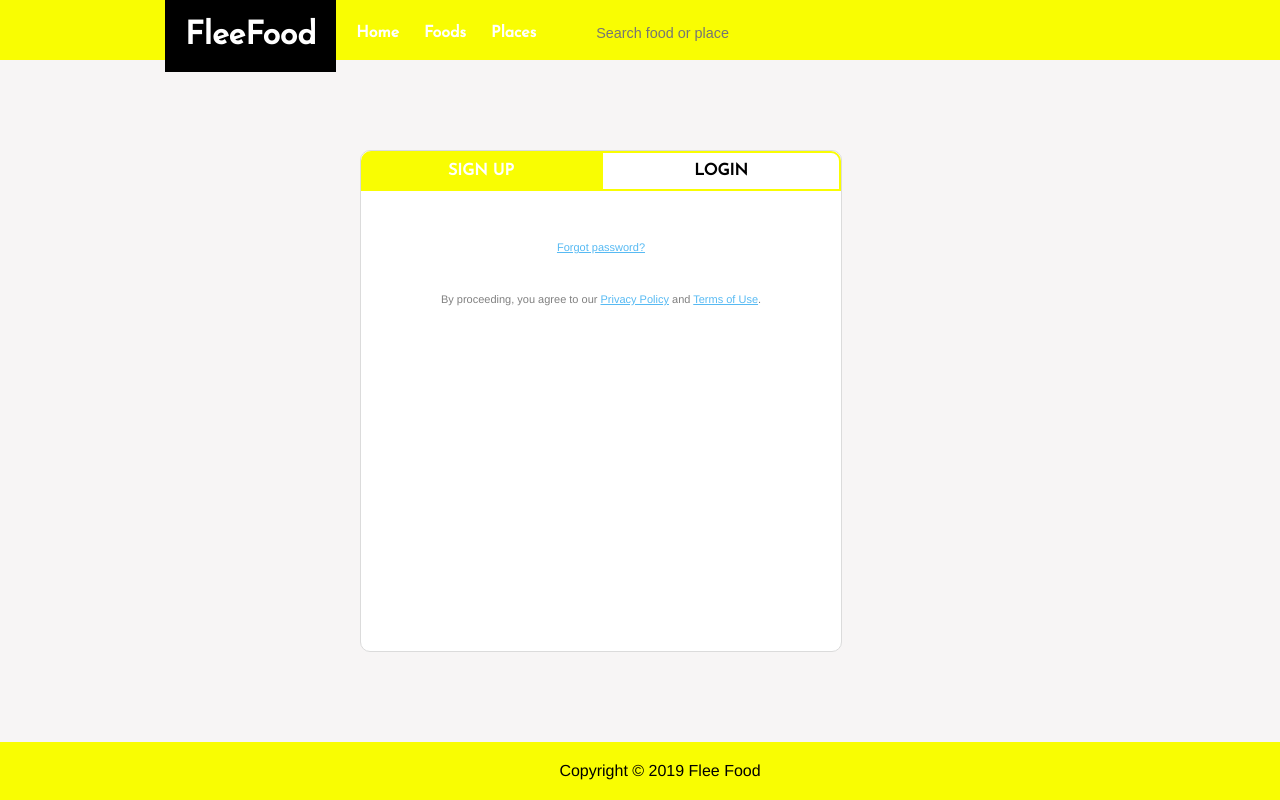
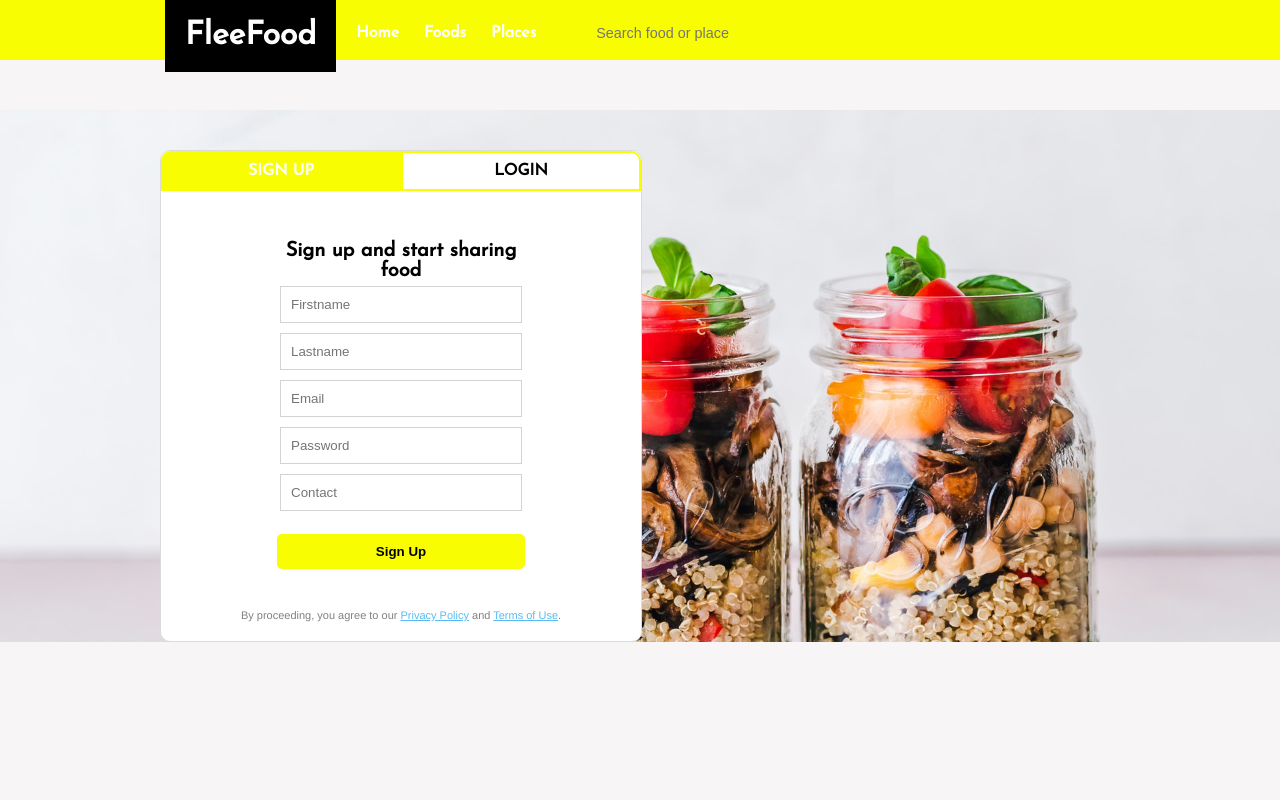
Before and after one commit to karlosdraco/FleeFood.v1, a PHP site: page /index.html in a window 1280 px wide. Run offline with PHP 8.4, Linux system fonts and the light colour scheme; grey boxes are pictures that could not be loaded.

Commit message:
Added log in and sign up functionality

```diff
--- a/app/app.js
+++ b/app/app.js
@@ -1,4 +1,4 @@
-var app = angular.module("fleefood_app",['ngRoute','ngCookies'])
+var app = angular.module("fleefood_app",['ngRoute']);
 
 app.config(['$routeProvider',function($routeProvider){
 
--- a/contents/css/footer.style.css
+++ b/contents/css/footer.style.css
@@ -1,7 +1,7 @@
 footer{
     background-color: #f9fd02;
     padding: 20px;
-    position: fixed;
+    position: relative;
     bottom: 0;
     width: 100%;
     text-align: center;
--- a/contents/css/landing-page.css
+++ b/contents/css/landing-page.css
@@ -3,11 +3,8 @@
     margin: 0 auto;
 }
 
-body{
-    height: 100%;
-    background-position: 50% 50%;
-    background-repeat: no-repeat;
-
+.img-banner img{
+   width: 100%;
 }
 .form-banner{
     position: absolute;
@@ -16,9 +13,9 @@ body{
     border:1px solid #dbdbdb;
     border-radius: 10px;
     width: 480px;
-    height: 500px;
+    /*height: 500px;*/
     text-align: center;
-    margin-left: 200px;
+    margin-bottom: 50px;
 }
 
 .toggle-btn{
@@ -46,6 +43,19 @@ body{
     width: 45%;
 }
 
+.signup .header{
+    font-family: 'Josefin Sans', sans-serif;
+    font-size: 20px;
+    font-weight: bold;
+}
+
+.signin .header{
+    font-family: 'Josefin Sans', sans-serif;
+    font-size: 20px;
+    font-weight: bold;
+    margin-bottom: 10px;
+}
+
 .toggle-btn:hover{
     cursor: pointer;
 }
@@ -66,10 +76,10 @@ body{
     color: #ffffff;
 }
 
-
 .signup form{
     width: 270px;
     margin: 0 auto;
+    padding-bottom: 20px;
 }
 
 .sign-up-input{
@@ -89,16 +99,12 @@ body{
     width: 92%;
 }
 
-
-.sign-in-out-footer{
-    margin-top: 40px;
-}
-
 .sign-in-out-footer p{
     font-size: 11px;
     font-family: helvetica;
     color: #818181;
     text-align: center;
+    margin: 20px;
 }
 
 .sign-in-out-footer a{
@@ -133,3 +139,7 @@ body{
     font-weight: bold;
     width: 92%;
 }
+
+#sign-in-btn, #sign-up-btn:hover{
+    cursor: pointer;
+}
--- a/controllers/landing-page-controller.js
+++ b/controllers/landing-page-controller.js
@@ -1,7 +1,10 @@
 app.controller('landing-page-controller', ['$scope','$http', function($scope, $http){
-    $scope.showSignUp;
-    $scope.showSignIn;
+    $scope.showSignUp = 1;
+    $scope.showSignIn = 0;
 
+    var toggleBtn = document.getElementsByClassName('toggle-btn');
+    var signupToggle = document.getElementById('sign-up-toggle');
+    var loginToggle = document.getElementById('login-in-toggle');
 
 
 }]);
--- a/controllers/login-controller.js
+++ b/controllers/login-controller.js
@@ -1,4 +1,4 @@
-app.controller("login-controller", ['$scope','$http','$window','$cookies', function($scope, $http, $window, $cookies){
+app.controller("login-controller", ['$scope','$http','$window',function($scope, $http, $window){
         $scope.user = {};
         $scope.showError = false;
 
--- /dev/null
+++ b/controllers/signup-controller.js
@@ -0,0 +1,30 @@
+app.controller("signup-controller", ['$scope','$http','$window',function($scope, $http, $window){
+    $scope.user = {};
+    $scope.showSignUpErr = false;
+
+    $scope.submitSignUpForm = function(){
+        var form = document.getElementById('signupForm');
+
+        $http({
+            method: 'POST',
+            url: 'https://cors-anywhere.herokuapp.com/http://fleefood.000webhostapp.com/signup',
+            data: $scope.user,
+            headers : {
+                'Content-Type': 'application/x-www-form-urlencoded',
+                'Access-Control-Allow-Credentials': 'true'
+            }
+        }).then(function(response){
+            $scope.errors = response.data;
+            if($scope.errors.errorFlag){
+                $scope.showSignUpErr = true;
+            }else{
+                $scope.showSignUpErr = false;
+                form.reset();
+            }
+            form.reset();
+        })
+
+    }
+
+
+}]);
--- a/index.html
+++ b/index.html
@@ -25,6 +25,7 @@
     <script src="controllers/header-controller.js"></script>
     <script src="controllers/landing-page-controller.js"></script>
     <script src="controllers/login-controller.js"></script>
+    <script src="controllers/signup-controller.js"></script>
     <script src="controllers/profile-controller.js"></script>
 </head>
 <body>
@@ -33,7 +34,7 @@
 
 
     <main ng-view></main>
-    <footer>Copyright © 2019 Flee Food</footer>
+    <!--<footer>Copyright © 2019 Flee Food</footer>-->
 </body>
 
 </html>
--- a/views/landing-page.html
+++ b/views/landing-page.html
@@ -1,16 +1,22 @@
 <div class="page-wrapper">
     <div class="form-banner">
             <div class="s-in-out-toggler">
-                    <div class="toggle-btn" id="sign-up-toggle" ng-click="showSignUp = true">SIGN UP
-                    </div><div class="toggle-btn" id="log-in-toggle" ng-click="showSignIn = true">LOGIN</div>
+                    <div class="toggle-btn" id="sign-up-toggle" ng-click="showSignUp = 1;showSignIn = 0;">SIGN UP
+                    </div><div class="toggle-btn" id="log-in-toggle" ng-click="showSignIn = 1;showSignUp = 0;">LOGIN</div>
             </div>
-        <div class="signup">
-            <form ng-show="showSignUp">
-                <input class="sign-up-input" type="text" placeholder="Firstname"><br>
-                <input class="sign-up-input" type="text" placeholder="Lastname"><br>
-                <input class="sign-up-input" type="text" placeholder="Email"><br>
-                <input class="sign-up-input" type="password" placeholder="Password"><br>
-                <input class="sign-up-input" type="text" placeholder="Contact"><br><br>
+        <div class="signup" ng-controller="signup-controller">
+                <div class="error-call" ng-if="showSignUpErr">
+                        <p>{{errors.error}}</p>
+                </div>
+            <form id="signupForm" ng-if="showSignUp" ng-submit="submitSignUpForm()">
+                    <div class="header">
+                        Sign up and start sharing food
+                    </div>
+                <input class="sign-up-input" type="text" required placeholder="Firstname" ng-model="user.firstname"><br>
+                <input class="sign-up-input" type="text" required placeholder="Lastname" ng-model="user.lastname"><br>
+                <input class="sign-up-input" type="email" required placeholder="Email" ng-model="user.email"><br>
+                <input class="sign-up-input" type="password" required placeholder="Password" ng-model="user.password"><br>
+                <input class="sign-up-input" type="text" required placeholder="Contact" ng-model="user.contact"><br><br>
                 <input id="sign-up-btn" type="submit" value="Sign Up">
             </form>
         </div>
@@ -19,20 +25,23 @@
                 <div class="error-call" ng-if="showError">
                     <p>{{error.message}}</p>
                 </div>
-                <form ng-show="showSignIn" ng-submit="submitLoginForm()">
+                <form ng-if="showSignIn" ng-submit="submitLoginForm()">
+                        <div class="header">
+                            Let's start sharing food
+                        </div>
                     <h3>Email address</h3>
-                    <input class="sign-in-input" type="text" ng-model="user.email"><br>
+                    <input class="sign-in-input" type="email" required ng-model="user.email"><br>
                     <br>
                     <h3>Password</h3>
-                    <input class="sign-in-input" type="password" ng-model="user.password"><br><br>
+                    <input class="sign-in-input" type="password" required ng-model="user.password"><br><br>
                     <input type="submit" id="sign-in-btn" value="Log in">
+                    <div class="sign-in-out-footer"><p><a href="#">Forgot password?</a></p></div>
                 </form>
-                <div class="sign-in-out-footer"><p><a href="#">Forgot password?</a></p></div>
         </div>
         <div class="sign-in-out-footer"><p>By proceeding, you agree to our <a href="#">Privacy Policy</a> and <a href="#">Terms of Use</a>.</p></div>
     </div>
 </div>
 
-<div class="img-banner" style="background-image: url(contents/assets/Resource/Images/we-resouce-img/background_img.jpg)">
-        <!--<img src="contents/assets/Resource/images/web-resource-img/background_cropped.jpg" alt="">-->
+<div class="img-banner">
+        <img src="/contents/assets/Resource/images/web-resource-img/background_img.jpg" alt="">
 </div>
```
Also changed, not shown: index.php (deleted, +0 -35 lines).
